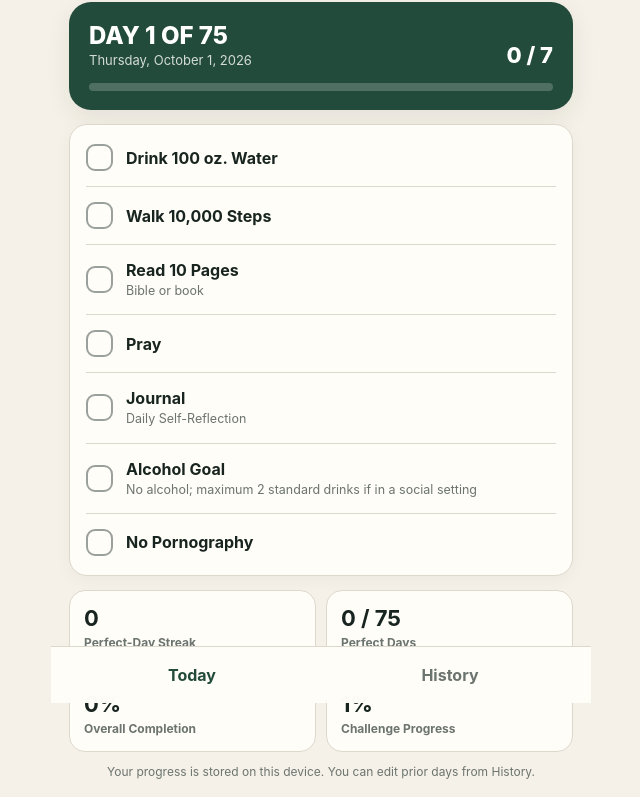
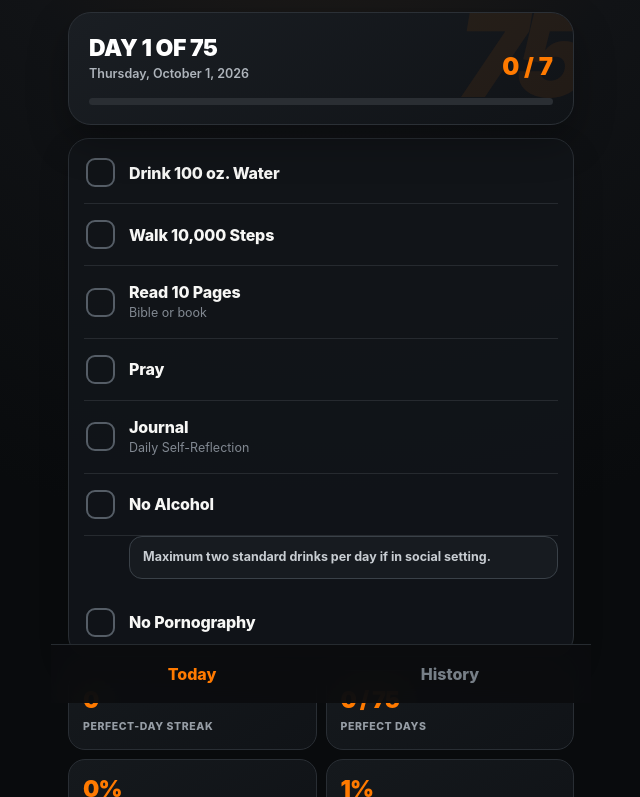
Before and after one commit to bgswimdive/75-focused, a plain HTML site: page index.html in a window 1280 px wide. Shown: the part 97-894 px from the top of the page, without its empty margins (319-959 px from the left). Drawn offline with Linux system fonts and the light colour scheme.

Commit message:
Add files via upload

```diff
--- a/index.html
+++ b/index.html
@@ -3,23 +3,23 @@
 <head>
 <meta charset="utf-8" />
 <meta name="viewport" content="width=device-width,initial-scale=1,viewport-fit=cover" />
-<meta name="theme-color" content="#f5f1e8" />
+<meta name="theme-color" content="#0b0d0f" />
 <meta name="apple-mobile-web-app-capable" content="yes" />
-<meta name="apple-mobile-web-app-status-bar-style" content="default" />
+<meta name="apple-mobile-web-app-status-bar-style" content="black-translucent" />
+<link rel="apple-touch-icon" href="icon-180.png" />
 <meta name="apple-mobile-web-app-title" content="75 Focused" />
 <link rel="manifest" href="manifest.webmanifest" />
 <title>75 Focused</title>
 <style>
-:root{--bg:#f5f1e8;--card:#fffdf8;--ink:#18241f;--muted:#6c746f;--accent:#234b3b;--line:#ddd8cc;--soft:#e7eee9;--danger:#8b4a3f}
-*{box-sizing:border-box} body{margin:0;background:var(--bg);color:var(--ink);font-family:-apple-system,BlinkMacSystemFont,"SF Pro Text","Segoe UI",sans-serif;-webkit-tap-highlight-color:transparent}
-.app{max-width:540px;margin:0 auto;min-height:100vh;padding:calc(18px + env(safe-area-inset-top)) 18px calc(92px + env(safe-area-inset-bottom))}
-.brand{text-align:center;margin:4px 0 18px}.brand h1{font-size:31px;letter-spacing:.08em;margin:0;font-weight:800}.brand p{margin:5px 0 0;color:var(--muted);font-size:14px;font-weight:600}
-.hero{background:var(--accent);color:white;border-radius:22px;padding:19px 20px;margin-bottom:14px;box-shadow:0 8px 24px rgba(24,36,31,.08)}
-.hero-top{display:flex;justify-content:space-between;align-items:flex-end;gap:12px}.day{font-size:24px;font-weight:800}.date{font-size:13px;opacity:.8;margin-top:2px}.score{font-size:22px;font-weight:800;white-space:nowrap}.bar{height:8px;background:rgba(255,255,255,.2);border-radius:99px;margin-top:15px;overflow:hidden}.bar>div{height:100%;background:white;border-radius:99px;width:0;transition:.25s}
-.card{background:var(--card);border:1px solid var(--line);border-radius:18px;padding:4px 16px;box-shadow:0 4px 18px rgba(24,36,31,.04)}
-.goal{display:flex;align-items:center;gap:13px;padding:15px 0;border-bottom:1px solid var(--line);cursor:pointer}.goal:last-child{border-bottom:0}.check{width:27px;height:27px;border:2px solid #9aa19d;border-radius:9px;display:grid;place-items:center;flex:0 0 auto;transition:.15s}.goal.done .check{background:var(--accent);border-color:var(--accent)}.goal.done .check:after{content:'✓';color:white;font-size:18px;font-weight:800}.goal.done .goal-title{text-decoration:line-through;color:#7c827f}.goal-title{font-weight:750;font-size:16px}.goal-sub{font-size:12.5px;color:var(--muted);margin-top:3px;line-height:1.3}
-.stats{display:grid;grid-template-columns:1fr 1fr;gap:10px;margin-top:14px}.stat{background:var(--card);border:1px solid var(--line);border-radius:16px;padding:14px}.stat strong{display:block;font-size:22px}.stat span{font-size:12px;color:var(--muted);font-weight:650}.nav{position:fixed;left:50%;transform:translateX(-50%);bottom:0;width:min(540px,100%);display:grid;grid-template-columns:1fr 1fr;background:rgba(255,253,248,.96);backdrop-filter:blur(12px);border-top:1px solid var(--line);padding:8px 12px calc(8px + env(safe-area-inset-bottom));z-index:5}.nav button{border:0;background:transparent;padding:10px;font:inherit;color:var(--muted);font-weight:750}.nav button.active{color:var(--accent)}
-.hidden{display:none}.history-head{display:flex;justify-content:space-between;align-items:center;margin:5px 0 12px}.history-head h2{margin:0;font-size:22px}.history-list{display:flex;flex-direction:column;gap:8px}.history-day{background:var(--card);border:1px solid var(--line);border-radius:15px;padding:13px 14px;display:flex;justify-content:space-between;align-items:center;cursor:pointer}.history-day .left strong{display:block}.history-day .left span{font-size:12px;color:var(--muted)}.badge{font-weight:800}.perfect{color:var(--accent)}.future{opacity:.55}.back{border:0;background:var(--soft);color:var(--accent);border-radius:10px;padding:8px 10px;font-weight:750}.note{text-align:center;color:var(--muted);font-size:12px;margin-top:12px;line-height:1.4}
+:root{--bg:#090b0d;--surface:#111418;--surface2:#171b20;--ink:#f7f7f5;--muted:#9299a1;--orange:#ff7a00;--orange2:#ff9a1f;--line:#292e34;--success:#ff6a00}
+*{box-sizing:border-box}html{background:var(--bg)}body{margin:0;background:radial-gradient(circle at 50% -15%,#282018 0,#111316 28%,#090b0d 58%);color:var(--ink);font-family:-apple-system,BlinkMacSystemFont,"SF Pro Display","SF Pro Text","Segoe UI",sans-serif;-webkit-tap-highlight-color:transparent}
+.app{max-width:540px;margin:0 auto;min-height:100vh;padding:calc(22px + env(safe-area-inset-top)) 17px calc(96px + env(safe-area-inset-bottom))}
+.brand{text-align:left;margin:5px 3px 21px}.brand h1{font-size:38px;line-height:.95;letter-spacing:-.035em;margin:0;font-weight:950;font-style:italic}.brand h1::first-letter{color:var(--orange)}.brand p{margin:9px 0 0;color:#b0b5bb;font-size:13px;font-weight:750;letter-spacing:.08em;text-transform:uppercase}
+.hero{position:relative;overflow:hidden;background:linear-gradient(145deg,#1a1e23,#101317);border:1px solid #2b3036;color:white;border-radius:23px;padding:21px 20px 19px;margin-bottom:13px;box-shadow:0 16px 40px rgba(0,0,0,.3)}.hero:before{content:'75';position:absolute;right:-9px;top:-28px;font-size:116px;font-weight:950;font-style:italic;color:rgba(255,122,0,.075);letter-spacing:-.08em}.hero-top{position:relative;display:flex;justify-content:space-between;align-items:flex-end;gap:12px}.day{font-size:23px;font-weight:900;letter-spacing:-.02em}.date{font-size:12.5px;color:#aeb4bb;margin-top:4px;font-weight:600}.score{font-size:24px;font-weight:950;white-space:nowrap;color:var(--orange)}.bar{position:relative;height:7px;background:#2a2e33;border-radius:99px;margin-top:17px;overflow:hidden}.bar>div{height:100%;background:linear-gradient(90deg,var(--orange),var(--orange2));border-radius:99px;width:0;transition:.28s cubic-bezier(.2,.8,.2,1);box-shadow:0 0 15px rgba(255,122,0,.45)}
+.card{background:rgba(17,20,24,.96);border:1px solid var(--line);border-radius:21px;padding:3px 15px;box-shadow:0 12px 30px rgba(0,0,0,.18)}.goal{display:flex;align-items:center;gap:14px;padding:16px 2px;border-bottom:1px solid #262a2f;cursor:pointer;transition:transform .12s,opacity .2s}.goal:active{transform:scale(.985)}.goal:last-child{border-bottom:0}.check{width:29px;height:29px;border:2px solid #555d66;border-radius:9px;display:grid;place-items:center;flex:0 0 auto;transition:.18s}.goal.done .check{background:var(--orange);border-color:var(--orange);box-shadow:0 0 0 4px rgba(255,122,0,.11)}.goal.done .check:after{content:'✓';color:#111;font-size:18px;font-weight:950}.goal.done .goal-title{color:#8c9299}.goal-title{font-weight:800;font-size:16px;letter-spacing:-.01em}.goal-sub{font-size:12.5px;color:#818891;margin-top:3px;line-height:1.35}.social-option{margin:0 0 13px 45px;padding:12px 13px;border:1px solid #3a4148;border-radius:13px;background:#171b20;color:#c8cdd2;font-size:12.5px;font-weight:700;line-height:1.35;cursor:pointer}.social-option.selected{border-color:var(--orange);color:var(--orange);background:rgba(255,122,0,.08)}
+.stats{display:grid;grid-template-columns:1fr 1fr;gap:9px;margin-top:13px}.stat{background:linear-gradient(145deg,#15191d,#101317);border:1px solid var(--line);border-radius:17px;padding:15px 14px}.stat strong{display:block;font-size:23px;color:var(--orange);font-weight:950;letter-spacing:-.035em}.stat span{font-size:10.5px;color:#969da5;font-weight:800;text-transform:uppercase;letter-spacing:.055em}.nav{position:fixed;left:50%;transform:translateX(-50%);bottom:0;width:min(540px,100%);display:grid;grid-template-columns:1fr 1fr;background:rgba(11,13,15,.92);backdrop-filter:blur(18px);border-top:1px solid #262b30;padding:8px 12px calc(8px + env(safe-area-inset-bottom));z-index:5}.nav button{border:0;background:transparent;padding:11px;font:inherit;color:#777f87;font-weight:800}.nav button.active{color:var(--orange)}
+.hidden{display:none}.history-head{display:flex;justify-content:space-between;align-items:center;margin:5px 1px 13px}.history-head h2{margin:0;font-size:24px;font-weight:900;letter-spacing:-.03em}.history-list{display:flex;flex-direction:column;gap:8px}.history-day{background:#111418;border:1px solid var(--line);border-radius:15px;padding:14px 15px;display:flex;justify-content:space-between;align-items:center;cursor:pointer}.history-day .left strong{display:block;font-weight:850}.history-day .left span{font-size:12px;color:#858c94}.badge{font-weight:900}.perfect{color:var(--orange)}.future{opacity:.45}.back{border:1px solid #333940;background:#171b20;color:var(--orange);border-radius:10px;padding:8px 11px;font-weight:800}.note{text-align:center;color:#6f767e;font-size:11.5px;margin-top:14px;line-height:1.4}
+@media (prefers-reduced-motion:no-preference){.goal.done .check{animation:pop .22s ease-out}@keyframes pop{50%{transform:scale(1.13)}}}
 </style>
 </head>
 <body><main class="app">
@@ -41,19 +41,19 @@ const goals=[
  {t:'Read 10 Pages',s:'Bible or book'},
  {t:'Pray'},
  {t:'Journal',s:'Daily Self-Reflection'},
- {t:'Alcohol Goal',s:'No alcohol; maximum 2 standard drinks if in a social setting'},
+ {t:'No Alcohol',alcohol:true},
  {t:'No Pornography'}
 ];
 const key='75focused-v1'; let data=JSON.parse(localStorage.getItem(key)||'{}'); let selectedIndex=currentIndex();
 function currentIndex(){let n=new Date();n=new Date(n.getFullYear(),n.getMonth(),n.getDate());return Math.floor((n-START)/86400000)}
 function dateFor(i){let d=new Date(START);d.setDate(d.getDate()+i);return d}
-function k(i){return String(i+1)} function arr(i){return data[k(i)]||Array(7).fill(false)}
+function k(i){return String(i+1)} function arr(i){let a=data[k(i)]||Array(7).fill(false); if(!Array.isArray(a)) a=Array(7).fill(false); return a} function alcoholMode(i){return (data['alcohol-'+k(i)]||'none')} function goalDone(i,j){if(j===5)return arr(i)[5]||alcoholMode(i)==='social';return !!arr(i)[j]} function countDone(i){let n=0;for(let j=0;j<7;j++)if(goalDone(i,j))n++;return n}
 function save(){localStorage.setItem(key,JSON.stringify(data))}
 function fmt(d){return d.toLocaleDateString('en-US',{weekday:'long',month:'long',day:'numeric',year:'numeric'})}
-function renderDay(i){selectedIndex=Math.max(0,Math.min(DAYS-1,i));let a=arr(selectedIndex),count=a.filter(Boolean).length,d=dateFor(selectedIndex);document.getElementById('dayLabel').textContent=`DAY ${selectedIndex+1} OF 75`;document.getElementById('dateLabel').textContent=fmt(d);document.getElementById('scoreLabel').textContent=`${count} / 7`;document.getElementById('dayBar').style.width=(count/7*100)+'%';
- let box=document.getElementById('goals');box.innerHTML='';goals.forEach((g,j)=>{let el=document.createElement('div');el.className='goal'+(a[j]?' done':'');el.innerHTML=`<div class="check"></div><div><div class="goal-title">${g.t}</div>${g.s?`<div class="goal-sub">${g.s}</div>`:''}</div>`;el.onclick=()=>{let x=arr(selectedIndex).slice();x[j]=!x[j];data[k(selectedIndex)]=x;save();renderDay(selectedIndex)};box.appendChild(el)});renderStats();document.getElementById('backToday').classList.toggle('hidden',selectedIndex===Math.max(0,Math.min(DAYS-1,currentIndex())))}
-function renderStats(){let ci=Math.max(-1,Math.min(DAYS-1,currentIndex()));let completed=0,perfect=0;for(let i=0;i<=Math.max(ci,0);i++){let a=arr(i),c=a.filter(Boolean).length;completed+=c;if(c===7)perfect++}let streak=0;for(let i=ci;i>=0;i--){if(arr(i).filter(Boolean).length===7)streak++;else break}let elapsed=Math.max(0,Math.min(DAYS,ci+1));document.getElementById('streak').textContent=streak;document.getElementById('perfectDays').textContent=`${perfect} / 75`;document.getElementById('overall').textContent=elapsed?Math.round(completed/(elapsed*7)*100)+'%':'0%';document.getElementById('challengeProgress').textContent=Math.round(elapsed/DAYS*100)+'%'}
-function renderHistory(){let h=document.getElementById('history');h.innerHTML='';let ci=currentIndex();for(let i=0;i<DAYS;i++){let a=arr(i),c=a.filter(Boolean).length,d=dateFor(i),el=document.createElement('div');el.className='history-day'+(i>ci?' future':'');el.innerHTML=`<div class="left"><strong>Day ${i+1}</strong><span>${d.toLocaleDateString('en-US',{month:'short',day:'numeric'})}</span></div><div class="badge ${c===7?'perfect':''}">${i>ci?'Upcoming':c+'/7'+(c===7?' ✓':'')}</div>`;if(i<=ci)el.onclick=()=>{showToday();renderDay(i)};h.appendChild(el)}}
+function renderDay(i){selectedIndex=Math.max(0,Math.min(DAYS-1,i));let a=arr(selectedIndex),count=countDone(selectedIndex),d=dateFor(selectedIndex);document.getElementById('dayLabel').textContent=`DAY ${selectedIndex+1} OF 75`;document.getElementById('dateLabel').textContent=fmt(d);document.getElementById('scoreLabel').textContent=`${count} / 7`;document.getElementById('dayBar').style.width=(count/7*100)+'%';
+ let box=document.getElementById('goals');box.innerHTML='';goals.forEach((g,j)=>{let done=goalDone(selectedIndex,j),el=document.createElement('div');el.className='goal'+(done?' done':'');el.innerHTML=`<div class="check"></div><div><div class="goal-title">${g.t}</div>${g.s?`<div class="goal-sub">${g.s}</div>`:''}</div>`;el.onclick=()=>{let x=arr(selectedIndex).slice();if(j===5){x[5]=!x[5];data['alcohol-'+k(selectedIndex)]='none'}else{x[j]=!x[j]}data[k(selectedIndex)]=x;save();renderDay(selectedIndex)};box.appendChild(el);if(j===5&&!a[5]){let opt=document.createElement('div'),sel=alcoholMode(selectedIndex)==='social';opt.className='social-option'+(sel?' selected':'');opt.textContent=(sel?'✓ ':'')+'Maximum two standard drinks per day if in social setting.';opt.onclick=()=>{data['alcohol-'+k(selectedIndex)]=sel?'none':'social';save();renderDay(selectedIndex)};box.appendChild(opt)}});renderStats();document.getElementById('backToday').classList.toggle('hidden',selectedIndex===Math.max(0,Math.min(DAYS-1,currentIndex())))}
+function renderStats(){let ci=Math.max(-1,Math.min(DAYS-1,currentIndex()));let completed=0,perfect=0;for(let i=0;i<=Math.max(ci,0);i++){let c=countDone(i);completed+=c;if(c===7)perfect++}let streak=0;for(let i=ci;i>=0;i--){if(countDone(i)===7)streak++;else break}let elapsed=Math.max(0,Math.min(DAYS,ci+1));document.getElementById('streak').textContent=streak;document.getElementById('perfectDays').textContent=`${perfect} / 75`;document.getElementById('overall').textContent=elapsed?Math.round(completed/(elapsed*7)*100)+'%':'0%';document.getElementById('challengeProgress').textContent=Math.round(elapsed/DAYS*100)+'%'}
+function renderHistory(){let h=document.getElementById('history');h.innerHTML='';let ci=currentIndex();for(let i=0;i<DAYS;i++){let c=countDone(i),d=dateFor(i),el=document.createElement('div');el.className='history-day'+(i>ci?' future':'');el.innerHTML=`<div class="left"><strong>Day ${i+1}</strong><span>${d.toLocaleDateString('en-US',{month:'short',day:'numeric'})}</span></div><div class="badge ${c===7?'perfect':''}">${i>ci?'Upcoming':c+'/7'+(c===7?' ✓':'')}</div>`;if(i<=ci)el.onclick=()=>{showToday();renderDay(i)};h.appendChild(el)}}
 function showToday(){document.getElementById('todayView').classList.remove('hidden');document.getElementById('historyView').classList.add('hidden');document.getElementById('todayTab').classList.add('active');document.getElementById('historyTab').classList.remove('active')}
 function showHistory(){document.getElementById('todayView').classList.add('hidden');document.getElementById('historyView').classList.remove('hidden');document.getElementById('todayTab').classList.remove('active');document.getElementById('historyTab').classList.add('active');renderHistory()}
 document.getElementById('todayTab').onclick=()=>{showToday();renderDay(Math.max(0,Math.min(DAYS-1,currentIndex())))};document.getElementById('historyTab').onclick=showHistory;document.getElementById('backToday').onclick=()=>renderDay(Math.max(0,Math.min(DAYS-1,currentIndex())));
```
Also changed, not shown: icon-180.png (added), icon-512.png (added), manifest.webmanifest.
